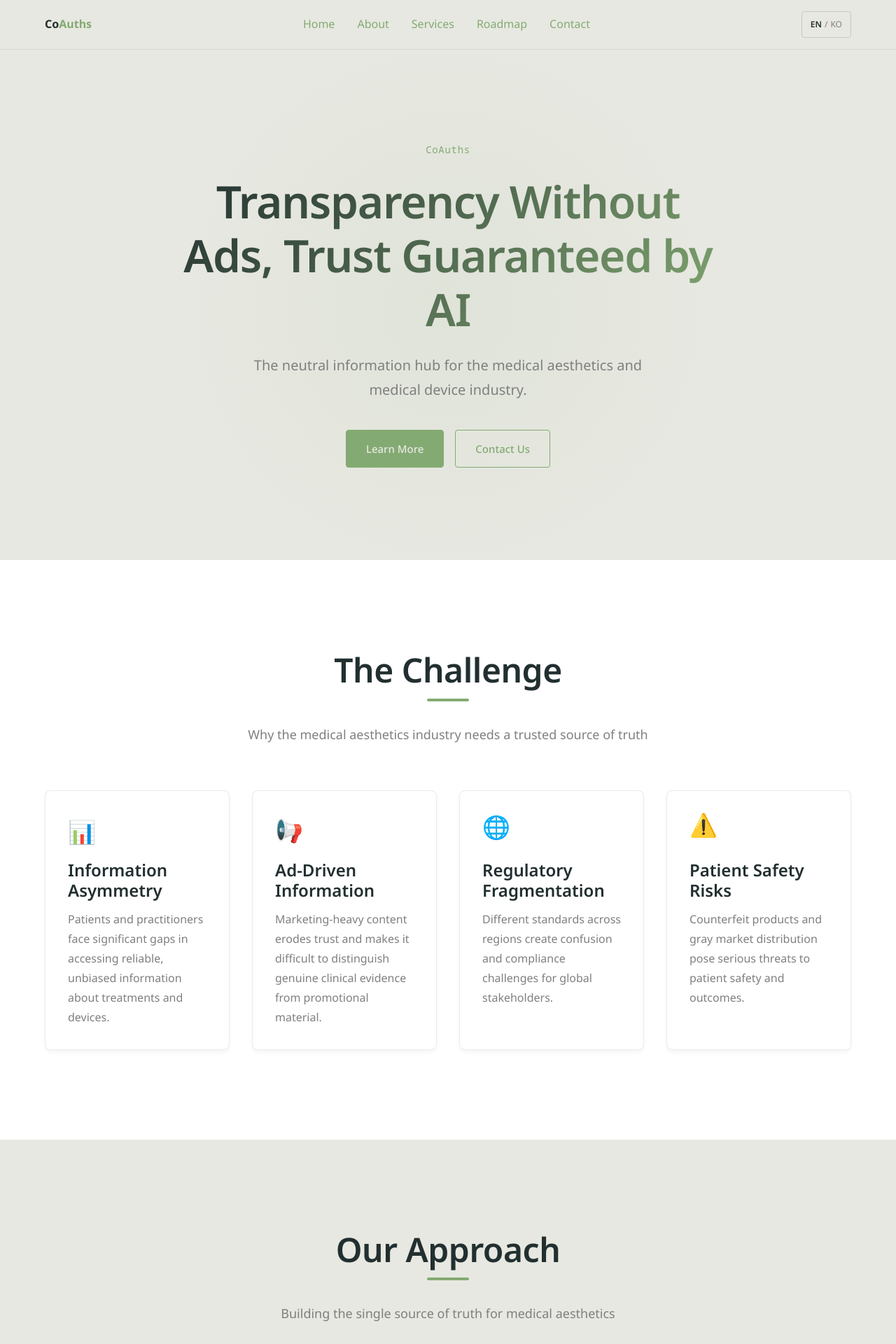
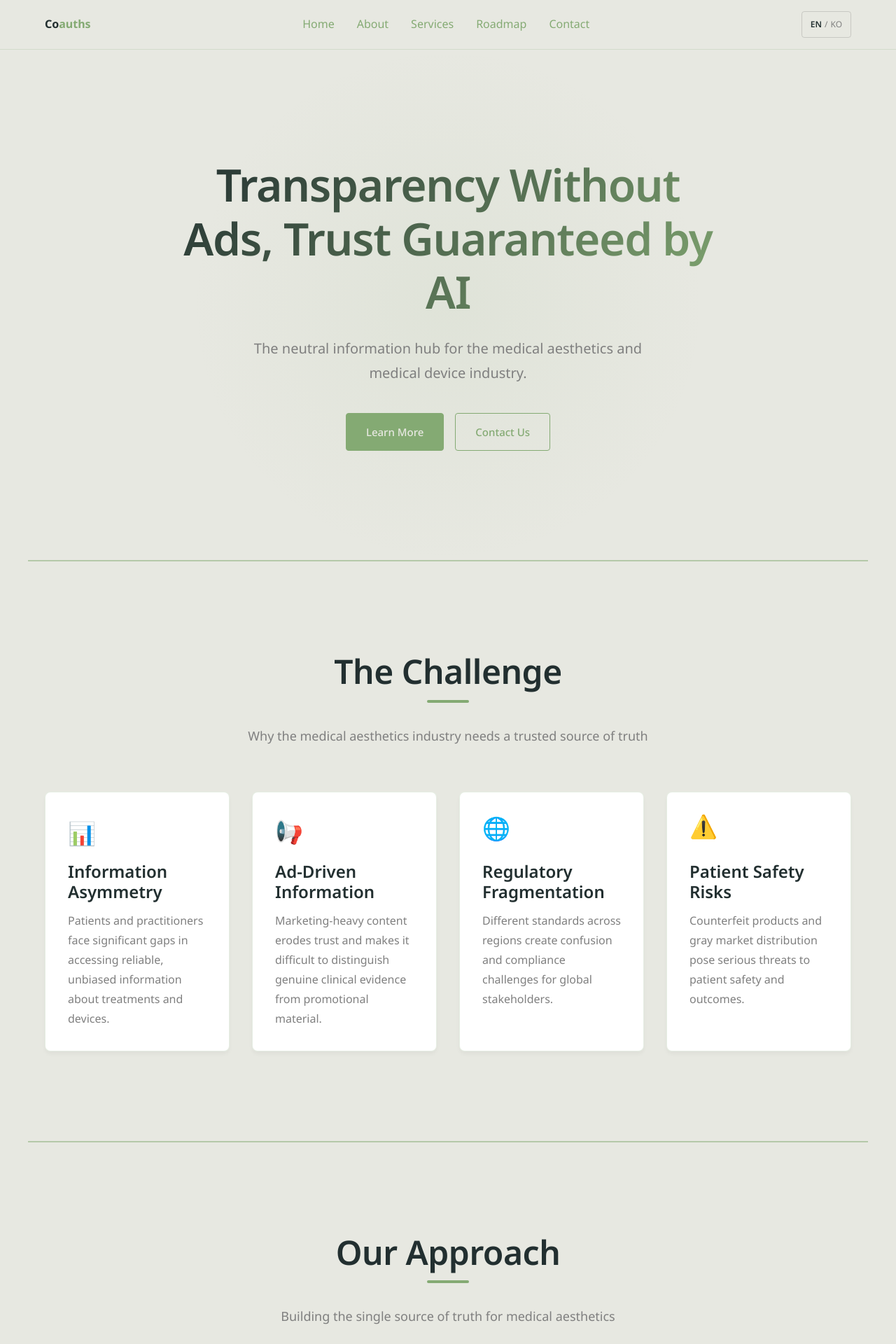
Before and after one commit to hyunggyu96/coauths-web, a Next.js app: page / in a window 1280 px wide. Shown: the top 1920 px of the page at 70% size. Built offline with nearby package versions, Linux system fonts and the light colour scheme.

Commit message:
Update brand name and remove mono text

```diff
--- a/src/app/about/page.tsx
+++ b/src/app/about/page.tsx
@@ -17,7 +17,7 @@ export default function About() {
       {/* Hero */}
       <section className="page-hero section">
         <div className="container">
-          <p className="mono accent">// About Us</p>
+
           <h1>{t('about.title')}</h1>
         </div>
       </section>
@@ -27,7 +27,6 @@ export default function About() {
         <div className="container">
           <div className="mission-content">
             <div className="mission-label">
-              <span className="mono accent">01</span>
               <h2>{t('about.mission.title')}</h2>
             </div>
             <div className="mission-text">
@@ -41,7 +40,6 @@ export default function About() {
       <section className="principles section">
         <div className="container">
           <div className="section-header">
-            <span className="mono accent">02</span>
             <h2>{t('about.principles.title')}</h2>
           </div>
 
--- a/src/app/contact/page.tsx
+++ b/src/app/contact/page.tsx
@@ -32,7 +32,7 @@ export default function Contact() {
       {/* Hero */}
       <section className="page-hero section">
         <div className="container">
-          <p className="mono accent">// Get in Touch</p>
+
           <h1>{t('contact.title')}</h1>
           <p className="page-subtitle">{t('contact.subtitle')}</p>
         </div>
@@ -121,7 +121,6 @@ export default function Contact() {
               </div>
 
               <div className="trust-badges">
-                <p className="mono accent">// Our Commitment</p>
                 <ul>
                   <li>No brand advertising</li>
                   <li>No marketing data usage</li>
@@ -159,10 +158,11 @@ export default function Contact() {
         }
 
         .contact-form {
-          background: #112240;
-          border: 1px solid rgba(100, 255, 218, 0.1);
+          background: #FFFFFF;
+          border: 1px solid rgba(132, 170, 115, 0.4);
           border-radius: 8px;
           padding: 2.5rem;
+          box-shadow: 0 4px 6px -1px rgba(34, 47, 48, 0.05);
         }
 
         .form-group {
@@ -172,7 +172,7 @@ export default function Contact() {
         .form-group label {
           display: block;
           margin-bottom: 0.5rem;
-          color: #ccd6f6;
+          color: #222F30;
           font-size: 0.875rem;
           font-weight: 500;
         }
@@ -181,10 +181,10 @@ export default function Contact() {
         .form-group textarea {
           width: 100%;
           padding: 0.875rem 1rem;
-          background: #0a192f;
-          border: 1px solid rgba(100, 255, 218, 0.2);
+          background: #FFFFFF;
+          border: 1px solid rgba(132, 170, 115, 0.3);
           border-radius: 4px;
-          color: #e6f1ff;
+          color: #222F30;
           font-size: 1rem;
           font-family: inherit;
           transition: border-color 0.3s ease;
@@ -193,7 +193,7 @@ export default function Contact() {
         .form-group input:focus,
         .form-group textarea:focus {
           outline: none;
-          border-color: #64ffda;
+          border-color: #84AA73;
         }
 
         .form-group textarea {
@@ -258,13 +258,14 @@ export default function Contact() {
         }
 
         .info-value {
-          color: #e6f1ff;
+          color: #222F30;
         }
 
         .trust-badges {
           padding: 1.5rem;
-          background: rgba(100, 255, 218, 0.05);
+          background: #84AA73;
           border-radius: 8px;
+          color: #FFFFFF;
         }
 
         .trust-badges .mono {
@@ -277,7 +278,7 @@ export default function Contact() {
         }
 
         .trust-badges li {
-          color: #ccd6f6;
+          color: #FFFFFF;
           padding: 0.5rem 0;
           padding-left: 1.5rem;
           position: relative;
@@ -287,7 +288,7 @@ export default function Contact() {
           content: '✓';
           position: absolute;
           left: 0;
-          color: #64ffda;
+          color: #FFFFFF;
         }
 
         @media (max-width: 768px) {
--- a/src/app/globals.css
+++ b/src/app/globals.css
@@ -116,8 +116,19 @@ a:hover {
 }
 
 .section-white {
-  background-color: var(--color-white);
+  background-color: var(--color-background);
 }
+
+.section-divider {
+  width: 100%;
+  max-width: var(--container-max);
+  margin: 0 auto;
+  height: 2px;
+  background-color: var(--color-accent);
+  opacity: 0.5;
+  border: none;
+}
+
 
 .section-light {
   background-color: var(--color-background);
--- a/src/app/layout.tsx
+++ b/src/app/layout.tsx
@@ -18,18 +18,18 @@ const notoSansKR = Noto_Sans_KR({
 });
 
 export const metadata: Metadata = {
-  title: "CoAuths | Transparency Without Ads, Trust Guaranteed by AI",
+  title: "Coauths | Transparency Without Ads, Trust Guaranteed by AI",
   description: "The neutral information hub for the medical aesthetics and medical device industry. Building a Single Source of Truth that all stakeholders can trust.",
   keywords: "medical aesthetics, AI, healthcare, medical devices, compliance, transparency",
   openGraph: {
-    title: "CoAuths",
+    title: "Coauths",
     description: "Transparency Without Ads, Trust Guaranteed by AI",
     type: "website",
     locale: "en_US",
   },
   twitter: {
     card: "summary_large_image",
-    title: "CoAuths",
+    title: "Coauths",
     description: "Transparency Without Ads, Trust Guaranteed by AI",
   },
 };
--- a/src/app/page.tsx
+++ b/src/app/page.tsx
@@ -26,7 +26,7 @@ export default function Home() {
       <section className="hero section">
         <div className="container">
           <div className="hero-content">
-            <p className="mono accent fade-in">CoAuths</p>
+
             <h1 className="fade-in stagger-1 text-gradient" style={{ whiteSpace: 'pre-wrap' }}>{t('hero.tagline')}</h1>
             <p className="hero-description">{t('hero.description')}</p>
             <div className="hero-cta">
@@ -41,8 +41,10 @@ export default function Home() {
         </div>
       </section>
 
+      <div className="section-divider"></div>
+
       {/* Problems */}
-      <section className="problems section section-white">
+      <section className="problems section">
         <div className="container">
           <div className="section-header text-center">
             <h2 className="section-title">{t('problem.title')}</h2>
@@ -61,8 +63,10 @@ export default function Home() {
         </div>
       </section>
 
+      <div className="section-divider"></div>
+
       {/* Solutions */}
-      <section className="solutions section section-light">
+      <section className="solutions section">
         <div className="container">
           <div className="section-header text-center">
             <h2 className="section-title">{t('solution.title')}</h2>
@@ -81,8 +85,10 @@ export default function Home() {
         </div>
       </section>
 
+      <div className="section-divider"></div>
+
       {/* CTA Section */}
-      <section className="cta-section section section-white">
+      <section className="cta-section section">
         <div className="container">
           <div className="cta-content">
             <h2>Ready to learn more?</h2>
--- a/src/app/services/page.tsx
+++ b/src/app/services/page.tsx
@@ -44,7 +44,6 @@ export default function Services() {
       {/* Hero */}
       <section className="page-hero section">
         <div className="container">
-          <p className="mono accent">// What We Build</p>
           <h1>{t('services.title')}</h1>
           <p className="page-subtitle">
             Comprehensive solutions for trusted medical aesthetics information
--- a/src/components/Footer.tsx
+++ b/src/components/Footer.tsx
@@ -20,7 +20,7 @@ export default function Footer() {
           <div className="footer-brand">
             <Link href="/" className="logo">
               <span className="logo-text">Co</span>
-              <span className="logo-accent">Auths</span>
+              <span className="logo-accent">auths</span>
             </Link>
             <p className="tagline">{t('footer.tagline')}</p>
           </div>
--- a/src/components/Header.tsx
+++ b/src/components/Header.tsx
@@ -27,7 +27,7 @@ export default function Header() {
       <nav className="nav container">
         <Link href="/" className="logo">
           <span className="logo-text">Co</span>
-          <span className="logo-accent">Auths</span>
+          <span className="logo-accent">auths</span>
         </Link>
 
         {/* Desktop Navigation */}
@@ -288,6 +288,6 @@ export default function Header() {
           }
         }
       `}</style>
-    </header>
+    </header >
   );
 }
--- a/src/lib/i18n.tsx
+++ b/src/lib/i18n.tsx
@@ -86,7 +86,7 @@ const translations: Translations = {
     },
 
     // About Page
-    'about.title': { en: 'About CoAuths', ko: 'CoAuths 소개' },
+    'about.title': { en: 'About Coauths', ko: 'Coauths 소개' },
     'about.mission.title': { en: 'Our Mission', ko: '우리의 미션' },
     'about.mission.desc': {
         en: 'In a global medical aesthetics market plagued by information asymmetry, we build a Single Source of Truth that all stakeholders can trust.',
@@ -164,8 +164,8 @@ const translations: Translations = {
 
     // Footer
     'footer.copyright': {
-        en: '© 2026 CoAuths. All rights reserved.',
-        ko: '© 2026 CoAuths. All rights reserved.'
+        en: '© 2026 Coauths. All rights reserved.',
+        ko: '© 2026 Coauths. All rights reserved.'
     },
     'footer.tagline': {
         en: 'Transparency Without Ads, Trust Guaranteed by AI',
```
